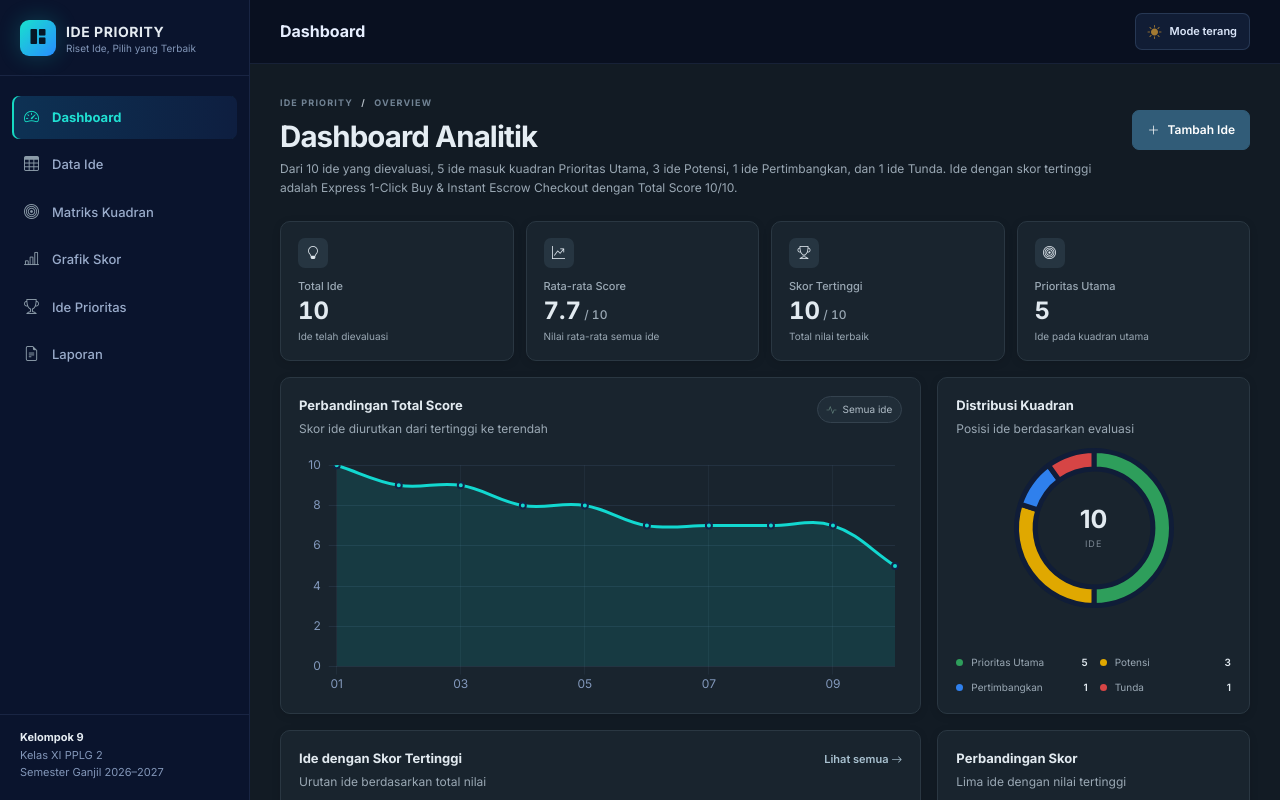
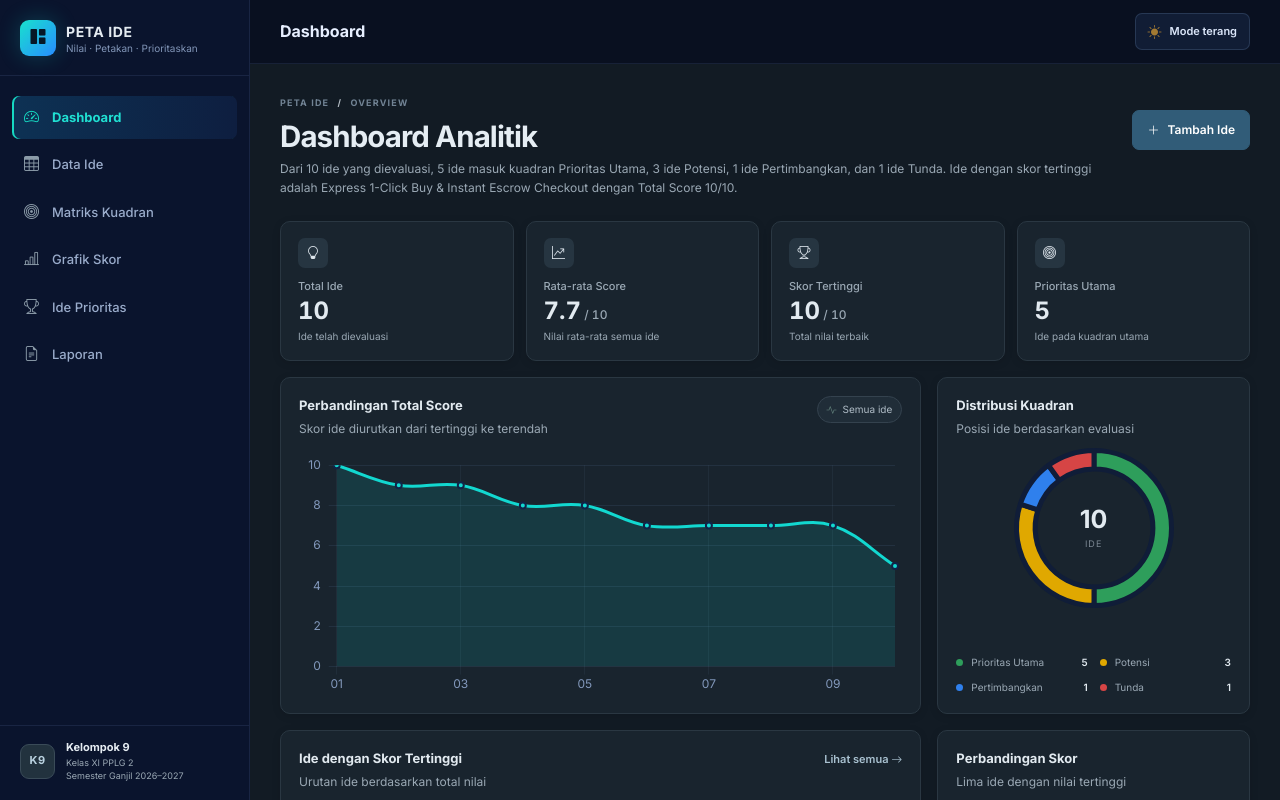
Before and after one commit to adhyaksafitrah-sudo/kel-9-matriks, a React (Vite) app: page /#dashboard in a window 1280 px wide. Shown: the top 800 px of the page. Built offline with nearby package versions, Linux system fonts and the light colour scheme.

Commit message:
update kodingan

```diff
--- a/index.html
+++ b/index.html
@@ -4,7 +4,7 @@
     <meta charset="UTF-8">
     <meta name="viewport" content="width=device-width, initial-scale=1">
     <meta name="theme-color" content="#080f20">
-    <title>IDE PRIORITY – Riset Ide, Pilih yang Terbaik</title>
+    <title>PETA IDE — Nilai · Petakan · Prioritaskan</title>
 
     <link href="https://cdn.jsdelivr.net/npm/bootstrap@5.3.3/dist/css/bootstrap.min.css" rel="stylesheet">
     <link href="https://cdn.jsdelivr.net/npm/bootstrap-icons@1.11.3/font/bootstrap-icons.min.css" rel="stylesheet">
--- a/src/assets/app-shell.html
+++ b/src/assets/app-shell.html
@@ -3,8 +3,8 @@
     <div class="brand">
       <div class="brand-icon"><i class="bi bi-grid-1x2-fill"></i></div>
       <div>
-        <div class="brand-name">IDE PRIORITY</div>
-        <div class="brand-sub">Riset Ide, Pilih yang Terbaik</div>
+        <div class="brand-name">PETA IDE</div>
+        <div class="brand-sub">Nilai · Petakan · Prioritaskan</div>
       </div>
     </div>
 
@@ -18,9 +18,12 @@
     </nav>
 
     <div class="sidebar-footer">
-      <div><strong>Kelompok 9</strong></div>
-      <div>Kelas XI PPLG 2</div>
-      <div>Semester Ganjil 2026–2027</div>
+      <div class="team-mark" aria-hidden="true">K9</div>
+      <div class="team-details">
+        <strong>Kelompok 9</strong>
+        <span>Kelas XI PPLG 2</span>
+        <span>Semester Ganjil 2026–2027</span>
+      </div>
     </div>
   </aside>
 
@@ -45,7 +48,7 @@
       <section class="page dashboard-page" id="page-dashboard">
         <div class="dashboard-heading">
           <div>
-            <span class="dashboard-eyebrow">IDE PRIORITY <span> / </span> OVERVIEW</span>
+            <span class="dashboard-eyebrow">PETA IDE <span> / </span> OVERVIEW</span>
             <h2>Dashboard Analitik</h2>
             <p id="dashSummary"></p>
           </div>
@@ -123,7 +126,7 @@
       <!-- ================= 2. DATA IDE ================= -->
       <section class="page d-none" id="page-data">
         <div class="page-heading">
-          <span class="page-eyebrow">IDE PRIORITY <span>/</span> DATA</span>
+          <span class="page-eyebrow">PETA IDE <span>/</span> DATA</span>
           <h2>Kelola Data Ide</h2>
           <p>Atur, cari, dan evaluasi semua ide dalam satu tempat.</p>
         </div>
@@ -161,7 +164,7 @@
       <!-- ================= 3. MATRIKS KUADRAN ================= -->
       <section class="page d-none" id="page-matriks">
         <div class="page-heading matrix-page-heading">
-          <span class="page-eyebrow">IDE PRIORITY <span>/</span> DECISION LAB</span>
+          <span class="page-eyebrow">PETA IDE <span>/</span> DECISION LAB</span>
           <h2>Matriks Strategi 3D</h2>
           <p>Lihat hubungan kelayakan, dampak, dan total skor dalam satu ruang interaktif.</p>
         </div>
@@ -215,7 +218,7 @@
       <!-- ================= 4. GRAFIK TOTAL SCORE ================= -->
       <section class="page d-none" id="page-grafik">
         <div class="page-heading">
-          <span class="page-eyebrow">IDE PRIORITY <span>/</span> ANALISIS</span>
+          <span class="page-eyebrow">PETA IDE <span>/</span> ANALISIS</span>
           <h2>Grafik Skor</h2>
           <p>Bandingkan skor setiap ide untuk melihat peluang terbaik.</p>
         </div>
@@ -229,7 +232,7 @@
       <!-- ================= 5. IDE PRIORITAS ================= -->
       <section class="page d-none" id="page-prioritas">
         <div class="page-heading">
-          <span class="page-eyebrow">IDE PRIORITY <span>/</span> HASIL</span>
+          <span class="page-eyebrow">PETA IDE <span>/</span> HASIL</span>
           <h2>Ide Prioritas</h2>
           <p>Kenali ide dengan nilai tertinggi dan alasan pemilihannya.</p>
         </div>
@@ -239,7 +242,7 @@
       <!-- ================= 6. LAPORAN ================= -->
       <section class="page d-none" id="page-laporan">
         <div class="page-heading">
-          <span class="page-eyebrow">IDE PRIORITY <span>/</span> DOKUMEN</span>
+          <span class="page-eyebrow">PETA IDE <span>/</span> DOKUMEN</span>
           <h2>Laporan Evaluasi</h2>
           <p>Ringkasan hasil evaluasi ide yang siap dicetak atau disimpan.</p>
         </div>
@@ -249,8 +252,8 @@
 
         <div class="report" id="reportArea">
           <div class="report-head">
-            <h2>Laporan Evaluasi Ide — IDE PRIORITY</h2>
-            <div class="report-sub">Riset Ide, Pilih yang Terbaik</div>
+            <h2>Laporan Evaluasi Ide — PETA IDE</h2>
+            <div class="report-sub">Nilai · Petakan · Prioritaskan</div>
             <div class="report-meta">
               Kelompok 9 &middot; Kelas XI PPLG 2 &middot; Semester Ganjil 2026–2027<br>
               Mata Pelajaran: Kreativitas, Inovasi, dan Kewirausahaan
--- a/src/index.css
+++ b/src/index.css
@@ -1122,12 +1122,31 @@ body:not(.dark-mode) .dashboard-text-button:hover { color: #117986; }
 }
 .menu .nav-link.active i { color: #315d7c; }
 .sidebar-footer {
+  display: flex;
+  align-items: center;
+  gap: 11px;
   padding: 14px 20px 18px;
   border-top-color: #edf0f3;
   color: #7b8793;
   font-size: 11px;
 }
-.sidebar-footer strong { color: #344456; font-weight: 650; }
+.team-mark {
+  display: grid;
+  width: 35px;
+  height: 35px;
+  flex: 0 0 auto;
+  place-items: center;
+  border: 1px solid #dfe6eb;
+  border-radius: 9px;
+  background: #f1f5f7;
+  color: #315c78;
+  font-size: 11px;
+  font-weight: 750;
+  letter-spacing: .04em;
+}
+.team-details { display: grid; min-width: 0; gap: 2px; line-height: 1.3; }
+.team-details strong { color: #344456; font-size: 11px; font-weight: 650; }
+.team-details span { color: #7b8793; font-size: 9px; }
 .main { background: #f6f7f8; }
 .topbar {
   min-height: 64px;
@@ -1383,10 +1402,12 @@ body.dark-mode .sidebar {
 body.dark-mode .brand { border-bottom-color: #26323d; }
 body.dark-mode .brand-icon { background: #294861; color: #edf4f8; }
 body.dark-mode .brand-name,
-body.dark-mode .sidebar-footer strong { color: #e4ebf1; }
+body.dark-mode .team-details strong { color: #e4ebf1; }
 body.dark-mode .brand-sub,
-body.dark-mode .sidebar-footer { color: #9aa8b4; }
+body.dark-mode .sidebar-footer,
+body.dark-mode .team-details span { color: #9aa8b4; }
 body.dark-mode .sidebar-footer { border-top-color: #26323d; }
+body.dark-mode .team-mark { border-color: #3a4b58; background: #22323e; color: #b9d1df; }
 body.dark-mode .menu .nav-link { color: #aab6c0; }
 body.dark-mode .menu .nav-link i { color: #8b9ba8; }
 body.dark-mode .menu .nav-link:hover { background: #202d38; color: #f0f4f7; }
```
